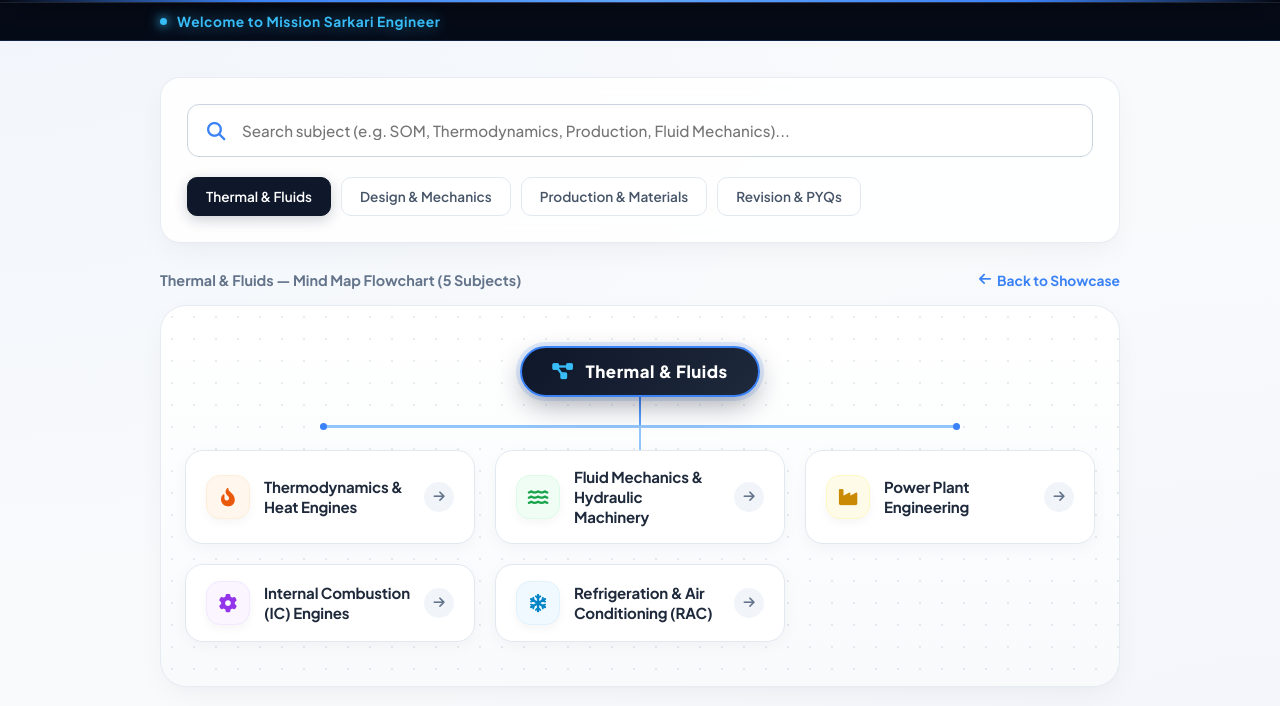
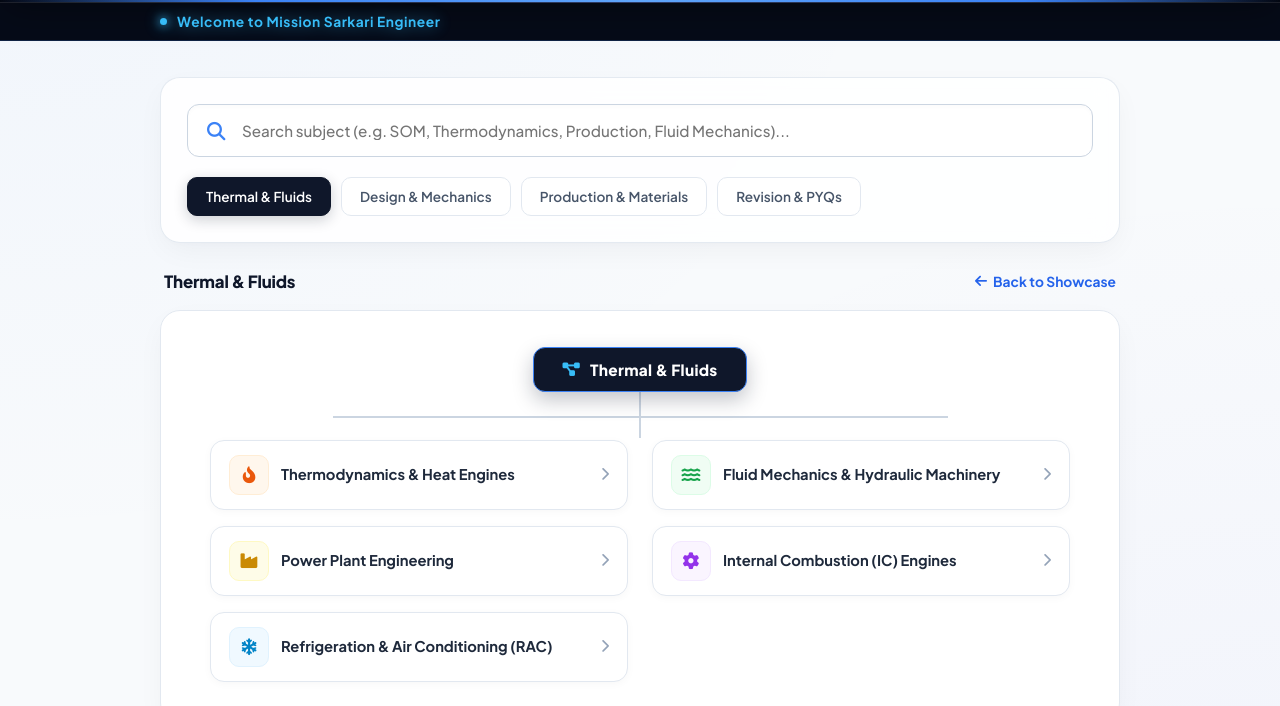
Before and after one commit to missionsarkariengineer/missionsarkariengineer.github.io, a plain HTML site: page index.html in a window 1280 px wide. Both pictures are taken after a click on the button "Thermal & Fluids". Shown: the part 94-800 px from the top of the page. Drawn offline with Linux system fonts and the light colour scheme.

Commit message:
Update index.html

```diff
--- a/index.html
+++ b/index.html
@@ -13,12 +13,12 @@
   <style>
     :root {
       --header-bg: radial-gradient(circle at 50% 0%, #172554 0%, #0B1120 75%, #030712 100%);
-      --accent: #3B82F6;
-      --accent-hover: #2563EB;
+      --accent: #2563EB;
+      --accent-hover: #1D4ED8;
       --bg: #F8FAFC;
       --surface: #FFFFFF;
       --border: #E2E8F0;
-      --border-subtle: rgba(226, 232, 240, 0.8);
+      --border-subtle: rgba(226, 232, 240, 0.9);
       --text: #0F172A;
       --text-muted: #64748B;
       --danger: #EF4444;
@@ -47,6 +47,7 @@
       overflow-x: hidden;
     }
 
+    /* 1. TOP HEADER */
     .top-broad-header {
       background: var(--header-bg);
       padding: 24px 36px;
@@ -162,6 +163,7 @@
       transform: translateY(-1px);
     }
 
+    /* LEFT-ALIGNED WELCOME STRIP */
     .welcome-bar {
       background: #060B18;
       border-bottom: 1px solid rgba(59, 130, 246, 0.2);
@@ -202,6 +204,7 @@
       50% { opacity: 0.3; filter: drop-shadow(0 0 0px transparent); }
     }
 
+    /* 2. MAIN WORKSPACE */
     main {
       flex: 1;
       max-width: 1000px;
@@ -285,6 +288,7 @@
       box-shadow: 0 4px 14px rgba(15, 23, 42, 0.2);
     }
 
+    /* 3. CONTINUOUS PHOTO SLIDER */
     .train-slider-container {
       width: 100%;
       overflow: hidden;
@@ -354,6 +358,7 @@
       letter-spacing: 0.02em;
     }
 
+    /* 4. CLEAN ORGANIC FLOWCHART SYSTEM */
     .results-area {
       display: none;
       animation: fadeIn 0.35s ease;
@@ -368,10 +373,15 @@
       display: flex;
       justify-content: space-between;
       align-items: center;
-      margin-bottom: 16px;
-      font-size: 0.9rem;
-      font-weight: 700;
-      color: var(--text-muted);
+      margin-bottom: 18px;
+      padding: 0 4px;
+    }
+
+    .results-header-title {
+      font-size: 1.05rem;
+      font-weight: 800;
+      color: var(--text);
+      letter-spacing: -0.01em;
     }
 
     .btn-clear {
@@ -392,182 +402,145 @@
       transform: translateX(-2px);
     }
 
-    .mindmap-board {
-      background: linear-gradient(180deg, #FFFFFF 0%, #F8FAFC 100%);
-      border: 1px solid var(--border-subtle);
-      border-radius: 26px;
-      padding: 40px 24px 44px;
+    /* Flowchart Canvas */
+    .flowchart-board {
+      background: #FFFFFF;
+      border: 1px solid var(--border);
+      border-radius: 20px;
+      padding: 36px 20px 40px;
       box-shadow: var(--card-shadow);
-      position: relative;
       display: flex;
       flex-direction: column;
       align-items: center;
-      overflow: hidden;
+      position: relative;
     }
 
-    .mindmap-board::before {
-      content: '';
-      position: absolute;
-      inset: 0;
-      background-image: radial-gradient(rgba(148, 163, 184, 0.2) 1.2px, transparent 1.2px);
-      background-size: 22px 22px;
-      pointer-events: none;
+    /* Root Head Badge */
+    .flow-root-badge {
+      background: #0F172A;
+      color: #FFFFFF;
+      padding: 12px 28px;
+      border-radius: 12px;
+      font-size: 0.96rem;
+      font-weight: 800;
+      letter-spacing: 0.02em;
+      box-shadow: 0 8px 20px rgba(15, 23, 42, 0.25);
+      border: 1.5px solid #3B82F6;
+      display: inline-flex;
+      align-items: center;
+      gap: 10px;
+      z-index: 2;
     }
 
-    .mindmap-root-node {
-      background: linear-gradient(135deg, #0F172A 0%, #1E293B 100%);
-      color: #FFFFFF;
-      padding: 13px 30px;
-      border-radius: 50px;
-      font-size: 1.05rem;
-      font-weight: 800;
-      letter-spacing: 0.03em;
-      box-shadow: 0 10px 28px -4px rgba(15, 23, 42, 0.4), 0 0 0 4px rgba(59, 130, 246, 0.15);
-      display: inline-flex;
-      align-items: center;
-      gap: 12px;
-      z-index: 3;
-      border: 2px solid #3B82F6;
+    .flow-root-badge i {
+      color: #38BDF8;
     }
 
-    .mindmap-root-node i {
-      color: #38BDF8;
-      font-size: 1.15rem;
-    }
-
-    .flow-connector-system {
+    /* Clean Tree Connectors */
+    .flow-tree-wires {
+      width: 100%;
+      max-width: 820px;
       display: flex;
       flex-direction: column;
       align-items: center;
-      width: 100%;
-      max-width: 820px;
-      z-index: 1;
-    }
-
-    .vertical-stem-top {
-      width: 2.5px;
-      height: 28px;
-      background: linear-gradient(to bottom, #3B82F6, #60A5FA);
-    }
-
-    .horizontal-branch-bar {
-      width: 78%;
-      height: 2.5px;
-      background: #93C5FD;
       position: relative;
     }
 
-    .horizontal-branch-bar::before,
-    .horizontal-branch-bar::after {
-      content: '';
-      position: absolute;
-      width: 7px;
-      height: 7px;
-      background: #3B82F6;
-      border-radius: 50%;
-      top: -2.5px;
+    .flow-stem-vertical {
+      width: 2px;
+      height: 24px;
+      background: #CBD5E1;
     }
 
-    .horizontal-branch-bar::before { left: 0; }
-    .horizontal-branch-bar::after { right: 0; }
-
-    .vertical-stem-bottom {
-      width: 2.5px;
-      height: 22px;
-      background: #93C5FD;
-    }
-
-    .mindmap-nodes-container {
-      display: grid;
-      grid-template-columns: repeat(auto-fit, minmax(290px, 1fr));
-      gap: 20px;
-      width: 100%;
-      max-width: 930px;
-      z-index: 2;
+    .flow-branch-horizontal {
+      width: 75%;
+      height: 2px;
+      background: #CBD5E1;
       position: relative;
     }
 
-    .mindmap-node-card {
+    .flow-stem-drop {
+      width: 2px;
+      height: 20px;
+      background: #CBD5E1;
+    }
+
+    /* Node Grid */
+    .flow-nodes-grid {
+      display: grid;
+      grid-template-columns: repeat(2, 1fr);
+      gap: 16px 24px;
+      width: 100%;
+      max-width: 860px;
+      margin-top: 2px;
+      z-index: 2;
+    }
+
+    /* Clean Flowchart Card */
+    .flow-node-box {
       background: #FFFFFF;
       border: 1.5px solid #E2E8F0;
-      border-radius: 18px;
-      padding: 16px 20px;
+      border-radius: 14px;
+      padding: 14px 18px;
       cursor: pointer;
       display: flex;
       align-items: center;
       justify-content: space-between;
-      gap: 14px;
-      box-shadow: 0 4px 16px rgba(15, 23, 42, 0.04);
-      transition: all 0.28s cubic-bezier(0.16, 1, 0.3, 1);
+      gap: 12px;
+      box-shadow: 0 2px 8px rgba(15, 23, 42, 0.03);
+      transition: all 0.22s ease;
       position: relative;
     }
 
-    .mindmap-node-card:hover {
-      transform: translateY(-4px) scale(1.02);
+    .flow-node-box:hover {
+      transform: translateY(-2px);
       border-color: #3B82F6;
-      box-shadow: 0 14px 32px -4px rgba(59, 130, 246, 0.22);
+      box-shadow: 0 8px 22px rgba(37, 99, 235, 0.12);
     }
 
-    .node-content-wrap {
+    .flow-node-left {
       display: flex;
       align-items: center;
-      gap: 14px;
+      gap: 12px;
       flex: 1;
     }
 
-    .node-icon-bubble {
-      width: 44px;
-      height: 44px;
-      border-radius: 14px;
+    .flow-node-icon {
+      width: 40px;
+      height: 40px;
+      border-radius: 10px;
       display: flex;
       align-items: center;
       justify-content: center;
-      font-size: 1.15rem;
+      font-size: 1.05rem;
       flex-shrink: 0;
-      transition: transform 0.25s ease, box-shadow 0.25s ease;
-      box-shadow: 0 4px 10px rgba(0, 0, 0, 0.04);
+      transition: transform 0.2s ease;
     }
 
-    .mindmap-node-card:hover .node-icon-bubble {
-      transform: rotate(8deg) scale(1.08);
-      box-shadow: 0 6px 16px rgba(59, 130, 246, 0.3);
+    .flow-node-box:hover .flow-node-icon {
+      transform: scale(1.08);
     }
 
-    .node-subject-name {
-      font-size: 0.94rem;
+    .flow-node-text {
+      font-size: 0.92rem;
       font-weight: 700;
       color: #1E293B;
       line-height: 1.35;
-      letter-spacing: -0.01em;
       transition: color 0.2s ease;
     }
 
-    .mindmap-node-card:hover .node-subject-name {
+    .flow-node-box:hover .flow-node-text {
       color: #2563EB;
     }
 
-    .node-action-side {
-      display: flex;
-      align-items: center;
-      gap: 8px;
+    .flow-node-arrow {
+      color: #94A3B8;
+      font-size: 0.85rem;
+      transition: all 0.2s ease;
     }
 
-    .node-arrow-badge {
-      width: 30px;
-      height: 30px;
-      border-radius: 50%;
-      background: #F1F5F9;
-      color: #64748B;
-      display: flex;
-      align-items: center;
-      justify-content: center;
-      font-size: 0.8rem;
-      transition: all 0.25s ease;
-    }
-
-    .mindmap-node-card:hover .node-arrow-badge {
-      background: #3B82F6;
-      color: #FFFFFF;
+    .flow-node-box:hover .flow-node-arrow {
+      color: #2563EB;
       transform: translateX(3px);
     }
 
@@ -575,15 +548,15 @@
       background: #FEF2F2;
       border: 1px solid #FEE2E2;
       color: var(--danger);
-      width: 30px;
-      height: 30px;
-      border-radius: 8px;
+      width: 28px;
+      height: 28px;
+      border-radius: 6px;
       cursor: pointer;
       display: none;
       align-items: center;
       justify-content: center;
-      font-size: 0.8rem;
-      transition: all 0.2s ease;
+      font-size: 0.75rem;
+      transition: all 0.15s ease;
     }
 
     .btn-node-del:hover {
@@ -591,6 +564,7 @@
       color: #FFFFFF;
     }
 
+    /* 5. MOTIVATIONAL QUOTE (HOME ONLY) */
     .bottom-quote-section {
       margin-top: 40px;
       padding: 16px 20px;
@@ -617,6 +591,7 @@
       letter-spacing: 0.01em;
     }
 
+    /* 6. FOOTER */
     footer {
       background: var(--header-bg);
       color: #94A3B8;
@@ -651,6 +626,7 @@
       letter-spacing: 0.06em;
     }
 
+    /* 7. READER MODAL */
     .modal-overlay {
       position: fixed;
       inset: 0;
@@ -695,14 +671,14 @@
       flex-direction: column;
       padding: 0;
       overflow: hidden;
-      border-radius: 22px;
+      border-radius: 20px;
       border: 1px solid rgba(255, 255, 255, 0.12);
       background: #131B2E;
       box-shadow: 0 35px 90px rgba(0, 0, 0, 0.85);
     }
 
     .reader-top-bar {
-      padding: 14px 24px;
+      padding: 14px 22px;
       background: #0E1526;
       border-bottom: 1px solid rgba(255, 255, 255, 0.08);
       display: flex;
@@ -733,10 +709,9 @@
     }
 
     .reader-title {
-      font-size: 0.98rem;
+      font-size: 0.95rem;
       font-weight: 700;
       color: #F8FAFC;
-      letter-spacing: 0.01em;
     }
 
     .reader-actions {
@@ -764,20 +739,19 @@
     .btn-reader-action:hover {
       background: #FFFFFF;
       color: #0F172A;
-      transform: translateY(-1px);
     }
 
     .btn-reader-close {
       background: rgba(239, 68, 68, 0.15);
       border: 1px solid rgba(239, 68, 68, 0.3);
       color: #FCA5A5;
-      width: 34px;
-      height: 34px;
+      width: 32px;
+      height: 32px;
       border-radius: 8px;
       display: flex;
       align-items: center;
       justify-content: center;
-      font-size: 1.25rem;
+      font-size: 1.2rem;
       cursor: pointer;
       transition: all 0.2s ease;
     }
@@ -785,7 +759,6 @@
     .btn-reader-close:hover {
       background: #EF4444;
       color: #FFFFFF;
-      transform: scale(1.05);
     }
 
     .reader-canvas-body {
@@ -794,8 +767,7 @@
       display: flex;
       justify-content: center;
       align-items: center;
-      padding: 14px 18px;
-      position: relative;
+      padding: 12px;
     }
 
     .book-page-wrap {
@@ -803,9 +775,8 @@
       height: 100%;
       max-width: 980px;
       background: #FFFFFF;
-      border-radius: 12px;
+      border-radius: 10px;
       overflow: hidden;
-      box-shadow: 0 15px 45px rgba(0, 0, 0, 0.45), 0 0 0 1px rgba(255, 255, 255, 0.1);
       display: flex;
       flex-direction: column;
     }
@@ -817,38 +788,38 @@
       background: #FFFFFF;
     }
 
+    /* Admin / Upload Modal */
     .modal-icon-badge {
-      width: 52px;
-      height: 52px;
-      border-radius: 14px;
+      width: 50px;
+      height: 50px;
+      border-radius: 12px;
       background: #EFF6FF;
       color: var(--accent);
       display: flex;
       align-items: center;
       justify-content: center;
-      font-size: 1.35rem;
-      margin-bottom: 18px;
+      font-size: 1.3rem;
+      margin-bottom: 16px;
       border: 1px solid #DBEAFE;
     }
 
     .modal-title {
-      font-size: 1.3rem;
+      font-size: 1.25rem;
       font-weight: 800;
       color: #0F172A;
       margin-bottom: 6px;
-      letter-spacing: -0.01em;
     }
 
     .form-group {
-      margin-bottom: 18px;
+      margin-bottom: 16px;
     }
 
     .form-control {
       width: 100%;
-      padding: 13px 16px;
+      padding: 12px 14px;
       border: 1.5px solid #CBD5E1;
-      border-radius: 10px;
-      font-size: 0.94rem;
+      border-radius: 8px;
+      font-size: 0.92rem;
       outline: none;
       background: #F8FAFC;
       color: #0F172A;
@@ -863,44 +834,32 @@
 
     .modal-actions {
       display: flex;
-      gap: 12px;
+      gap: 10px;
       justify-content: flex-end;
-      margin-top: 26px;
+      margin-top: 24px;
     }
 
     .btn-modal-cancel {
-      padding: 11px 20px;
-      font-size: 0.86rem;
+      padding: 10px 18px;
+      font-size: 0.85rem;
       font-weight: 600;
-      border-radius: 10px;
+      border-radius: 8px;
       border: 1px solid #CBD5E1;
       background: #FFFFFF;
       color: #475569;
       cursor: pointer;
-      transition: all 0.2s ease;
-    }
-
-    .btn-modal-cancel:hover {
-      background: #F1F5F9;
-      color: #0F172A;
     }
 
     .btn-modal-submit {
-      padding: 11px 24px;
-      font-size: 0.86rem;
+      padding: 10px 22px;
+      font-size: 0.85rem;
       font-weight: 700;
-      border-radius: 10px;
+      border-radius: 8px;
       border: none;
       background: #0F172A;
       color: #FFFFFF;
       cursor: pointer;
-      box-shadow: 0 4px 14px rgba(15, 23, 42, 0.2);
-      transition: all 0.2s ease;
-    }
-
-    .btn-modal-submit:hover {
-      background: #1E293B;
-      transform: translateY(-1px);
+      box-shadow: 0 4px 12px rgba(15, 23, 42, 0.15);
     }
 
     @media (max-width: 768px) {
@@ -949,21 +908,17 @@
         font-size: 0.78rem;
       }
 
-      .mindmap-board {
-        padding: 26px 14px 32px;
+      .flowchart-board {
+        padding: 24px 12px 30px;
       }
 
-      .mindmap-root-node {
-        font-size: 0.92rem;
-        padding: 10px 20px;
-      }
-
-      .horizontal-branch-bar {
+      .flow-branch-horizontal, .flow-stem-drop {
         display: none;
       }
 
-      .mindmap-nodes-container {
+      .flow-nodes-grid {
         grid-template-columns: 1fr;
+        gap: 12px;
       }
 
       .modal-card.viewer {
@@ -1062,27 +1017,27 @@
 
     <div id="resultsArea" class="results-area">
       <div class="results-header">
-        <span id="resultsTitle">Interactive Roadmap</span>
+        <span id="cleanStreamTitle" class="results-header-title">Stream</span>
         <button id="clearFilterBtn" class="btn-clear"><i class="fa-solid fa-arrow-left"></i> Back to Showcase</button>
       </div>
 
-      <div class="mindmap-board">
-        <div id="mindmapRoot" class="mindmap-root-node">
+      <div class="flowchart-board">
+        <div class="flow-root-badge">
           <i class="fa-solid fa-diagram-project"></i>
-          <span id="mindmapRootTitle">Thermal & Fluids</span>
+          <span id="flowRootText">Stream</span>
         </div>
 
-        <div class="flow-connector-system">
-          <div class="vertical-stem-top"></div>
-          <div class="horizontal-branch-bar"></div>
-          <div class="vertical-stem-bottom"></div>
+        <div class="flow-tree-wires">
+          <div class="flow-stem-vertical"></div>
+          <div class="flow-branch-horizontal"></div>
+          <div class="flow-stem-drop"></div>
         </div>
 
-        <div id="mindmapNodesContainer" class="mindmap-nodes-container"></div>
+        <div id="flowNodesContainer" class="flow-nodes-grid"></div>
       </div>
     </div>
 
-    <div class="bottom-quote-section">
+    <div id="homeQuote" class="bottom-quote-section">
       <i class="fa-solid fa-quote-left"></i>
       <p>"If efforts will put towards goal then chance to achieve that goal would be more!"</p>
       <i class="fa-solid fa-quote-right"></i>
@@ -1204,6 +1159,7 @@
       } catch(e) {}
     }
 
+    /* Custom Domain Specific Icons */
     function getSubjectVisual(title) {
       const t = title.toLowerCase();
 
@@ -1265,12 +1221,12 @@
     const searchInput = document.getElementById('searchInput');
     const resultsArea = document.getElementById('resultsArea');
     const trainSlider = document.getElementById('trainSlider');
-    const resultsTitle = document.getElementById('resultsTitle');
+    const homeQuote = document.getElementById('homeQuote');
+    const cleanStreamTitle = document.getElementById('cleanStreamTitle');
+    const flowRootText = document.getElementById('flowRootText');
+    const flowNodesContainer = document.getElementById('flowNodesContainer');
     const clearFilterBtn = document.getElementById('clearFilterBtn');
     const filterButtons = document.querySelectorAll('.btn-filter');
-
-    const mindmapRootTitle = document.getElementById('mindmapRootTitle');
-    const mindmapNodesContainer = document.getElementById('mindmapNodesContainer');
 
     const authBtn = document.getElementById('authBtn');
     const addBtn = document.getElementById('addBtn');
@@ -1294,23 +1250,24 @@
       if (query !== '' || activeStream !== null) {
         if (resultsArea) resultsArea.style.display = 'block';
         if (trainSlider) trainSlider.style.display = 'none';
+        if (homeQuote) homeQuote.style.display = 'none'; /* Quote hides on search/filter */
 
         let filtered = docs;
         if (activeStream) {
           filtered = filtered.filter(d => d.stream === activeStream);
-          if (mindmapRootTitle) mindmapRootTitle.textContent = activeStream;
-          if (resultsTitle) resultsTitle.textContent = `${activeStream} — Mind Map Flowchart (${filtered.length} Subjects)`;
+          if (cleanStreamTitle) cleanStreamTitle.textContent = activeStream;
+          if (flowRootText) flowRootText.textContent = activeStream;
         } else if (query) {
           filtered = filtered.filter(d => d.title.toLowerCase().includes(query) || d.stream.toLowerCase().includes(query));
-          if (mindmapRootTitle) mindmapRootTitle.textContent = `Search: "${query}"`;
-          if (resultsTitle) resultsTitle.textContent = `Search Flowchart (${filtered.length} Results)`;
+          if (cleanStreamTitle) cleanStreamTitle.textContent = `Search Results (${filtered.length})`;
+          if (flowRootText) flowRootText.textContent = `Query: "${query}"`;
         }
 
         if (filtered.length === 0) {
-          if (mindmapNodesContainer) {
-            mindmapNodesContainer.innerHTML = `
+          if (flowNodesContainer) {
+            flowNodesContainer.innerHTML = `
               <div style="grid-column: 1/-1; text-align: center; padding: 26px; color: var(--text-muted); font-size: 0.95rem;">
-                No matching subjects found in this branch.
+                No matching subjects found.
               </div>
             `;
           }
@@ -1321,26 +1278,25 @@
         filtered.forEach(doc => {
           const visual = getSubjectVisual(doc.title);
           html += `
-            <div class="mindmap-node-card" onclick="openDoc('${doc.title.replace(/'/g, "\\'")}', '${doc.link}')">
-              <div class="node-content-wrap">
-                <div class="node-icon-bubble" style="background: ${visual.bg}; color: ${visual.color}; border: 1.5px solid ${visual.border};">
+            <div class="flow-node-box" onclick="openDoc('${doc.title.replace(/'/g, "\\'")}', '${doc.link}')">
+              <div class="flow-node-left">
+                <div class="flow-node-icon" style="background: ${visual.bg}; color: ${visual.color}; border: 1px solid ${visual.border};">
                   <i class="fa-solid ${visual.icon}"></i>
                 </div>
-                <span class="node-subject-name">${doc.title}</span>
+                <span class="flow-node-text">${doc.title}</span>
               </div>
-              <div class="node-action-side">
+              <div style="display: flex; align-items: center; gap: 8px;">
                 ${isAdmin ? `<button class="btn-node-del" style="display:inline-flex;" onclick="deleteDoc(event, '${doc.id}')" title="Delete"><i class="fa-solid fa-trash"></i></button>` : ''}
-                <div class="node-arrow-badge">
-                  <i class="fa-solid fa-arrow-right"></i>
-                </div>
+                <i class="fa-solid fa-chevron-right flow-node-arrow"></i>
               </div>
             </div>
           `;
         });
-        if (mindmapNodesContainer) mindmapNodesContainer.innerHTML = html;
+        if (flowNodesContainer) flowNodesContainer.innerHTML = html;
       } else {
         if (resultsArea) resultsArea.style.display = 'none';
         if (trainSlider) trainSlider.style.display = 'block';
+        if (homeQuote) homeQuote.style.display = 'flex'; /* Quote shows only on Home */
       }
     }
 
```
